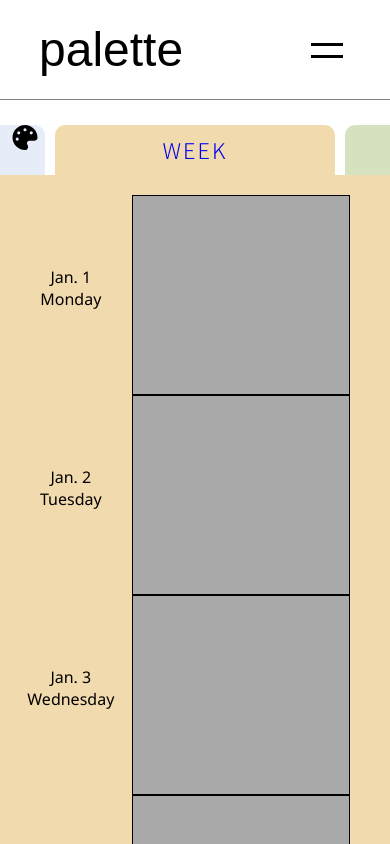
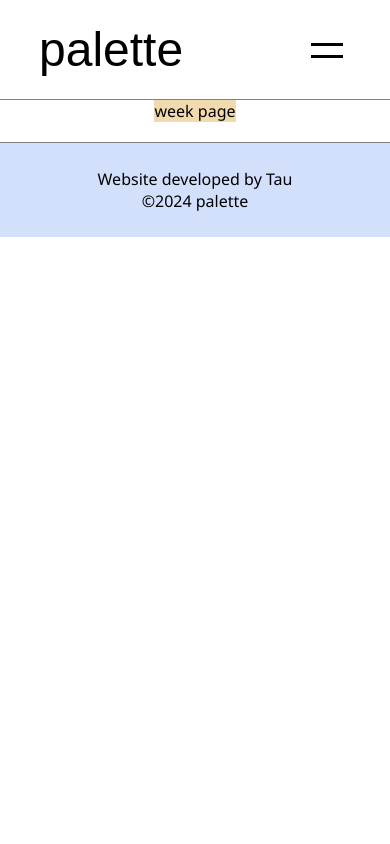
Before and after one commit to taujeng/palette, a Next.js app: page /week in a window 390 px wide. Shown: the top 844 px of the page. Built offline with nearby package versions, Linux system fonts and the light colour scheme.

Commit message:
Deprecate old week page, initializing new week page to work with JournalLayout

```diff
--- /dev/null
+++ b/src/app/week/deprecated/week.css
@@ -0,0 +1,17 @@
+.week-container {
+  display: flex;
+  flex-direction: column;
+  justify-content: center;
+  align-items: center;
+}
+.week-container main {
+  display: flex;
+  flex-direction: row;
+  margin-bottom: 50px;
+}
+@media only screen and (max-width: 600px) {
+  .week-container main {
+    flex-direction: column;
+    margin-bottom: 0px;
+  }
+}/*# sourceMappingURL=week.css.map */
--- /dev/null
+++ b/src/app/week/deprecated/week.scss
@@ -0,0 +1,15 @@
+.week-container {
+  display: flex;
+  flex-direction: column;
+  justify-content: center;
+  align-items: center;
+  main {
+    display: flex;
+    flex-direction: row;
+    margin-bottom: 50px;
+    @media only screen and (max-width: 600px) {
+      flex-direction: column;
+      margin-bottom: 0px;
+    }
+  }
+}
--- a/src/app/week/page.tsx
+++ b/src/app/week/page.tsx
@@ -1,41 +1,12 @@
-'use client'
-
-import React, {useState} from 'react'
-import TimeMenu from '../components/timeMenu/TimeMenu'
-import './week.css'
-import { getDate, getFormatDate } from '../utils/dateUtil'
-import WeeklyEntry from '../components/weekly/weeklyEntry/WeeklyEntry'
-import ColorPalette from '../components/modals/colorPalette/ColorPalette'
-import { useEntryContext } from '../context/EntryContext'
-import JournalLayout from '../components/journalLayout/JournalLayout'
+import React from 'react'
+import "./week.css"
 
 const Week = () => {
-  const {state, dispatch} = useEntryContext();
-  const [showColorPalette, setShowColorPalette] = useState<boolean>(false);
-
-
-  // Grab the dates for the last 7 days, including today
-  const weekArr = [];
-  for (let i = 6; i >= 0; i--) {
-    const newDate = new Date();
-    newDate.setDate(newDate.getDate() - i);
-    weekArr.push(getFormatDate(newDate));
-  }
-
   return (
     <div className="week-container">
-      <JournalLayout startingTab="week-tab">
-        {state[getDate()] && <ColorPalette status={showColorPalette} setStatus={() => setShowColorPalette(!showColorPalette)} />}
-        <main>
-          {weekArr.map((item, i) => {
-            return <WeeklyEntry key={i} date={item}/>
-          })}
-        </main>
-      </JournalLayout>
-      {/* <TimeMenu time="week"/> */}
-
+      week page
     </div>
   )
 }
 
-export default Week
+export default Week;
--- a/src/app/week/week.css
+++ b/src/app/week/week.css
@@ -1,17 +1,4 @@
+@import url("https://fonts.googleapis.com/css2?family=Assistant:wght@200..800&family=Tenor+Sans&display=swap");
 .week-container {
-  display: flex;
-  flex-direction: column;
-  justify-content: center;
-  align-items: center;
-}
-.week-container main {
-  display: flex;
-  flex-direction: row;
-  margin-bottom: 50px;
-}
-@media only screen and (max-width: 600px) {
-  .week-container main {
-    flex-direction: column;
-    margin-bottom: 0px;
-  }
+  background-color: #f1daad;
 }/*# sourceMappingURL=week.css.map */
--- a/src/app/week/week.scss
+++ b/src/app/week/week.scss
@@ -1,15 +1,5 @@
+@import "../library";
+
 .week-container {
-  display: flex;
-  flex-direction: column;
-  justify-content: center;
-  align-items: center;
-  main {
-    display: flex;
-    flex-direction: row;
-    margin-bottom: 50px;
-    @media only screen and (max-width: 600px) {
-      flex-direction: column;
-      margin-bottom: 0px;
-    }
-  }
+  background-color: $week-color;
 }
```
Also changed, not shown: src/app/week/deprecated/page.tsx (added, +41 -0 lines), 3 other files (tests, documents, lock files or other folders).
